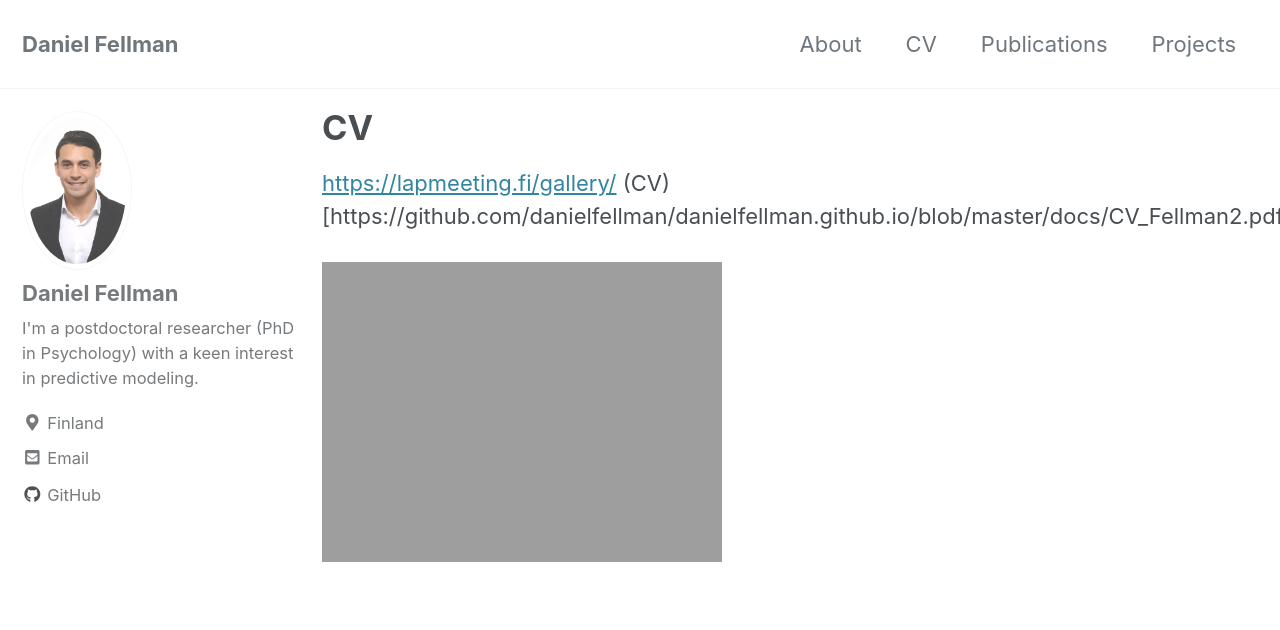
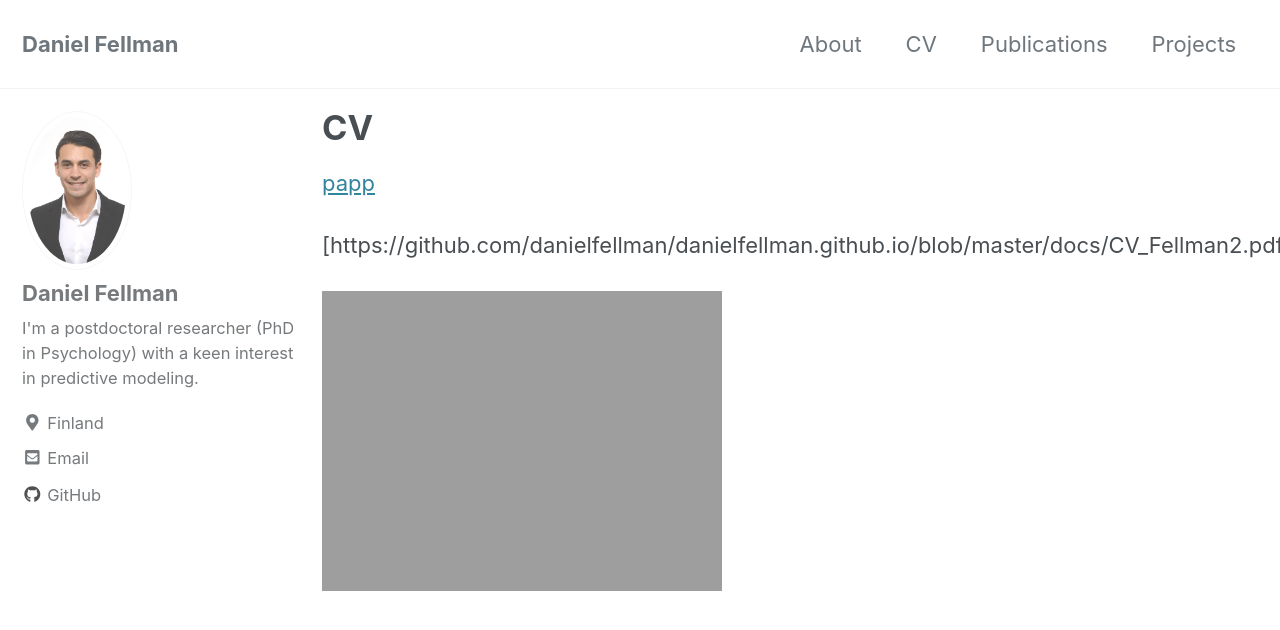
Before and after one commit to danielfellman/danielfellman.github.io, a Jekyll site: the page built from _pages/cv.md, in a window 1280 px wide and 900 px high. Shown: the top 630 px of the window. Built offline with Jekyll 4.4.1, drawn with Linux system fonts in a browser that asks for light colours; cached includes are drawn as plain includes; nearby versions of some CDN libraries.

Commit message:
Update cv.md

```diff
--- a/_pages/cv.md
+++ b/_pages/cv.md
@@ -4,7 +4,8 @@ permalink: /cv/
 title: "CV"
 author_profile: true
 ---
-[https://lapmeeting.fi/gallery/](https://lapmeeting.fi/gallery/)
-(CV)[https://github.com/danielfellman/danielfellman.github.io/blob/master/docs/CV_Fellman2.pdf/]
+[papp](https://github.com/danielwarna/braintrain/blob/gh-pages/Soveri_et_al_2017_Working_memory_training_revisited.pdf?raw=true)
+
+[https://github.com/danielfellman/danielfellman.github.io/blob/master/docs/CV_Fellman2.pdf/]
 
 <img src="{{ site.url }}{{ site.baseurl }}/images/cv.jpg" alt="CV">
```
